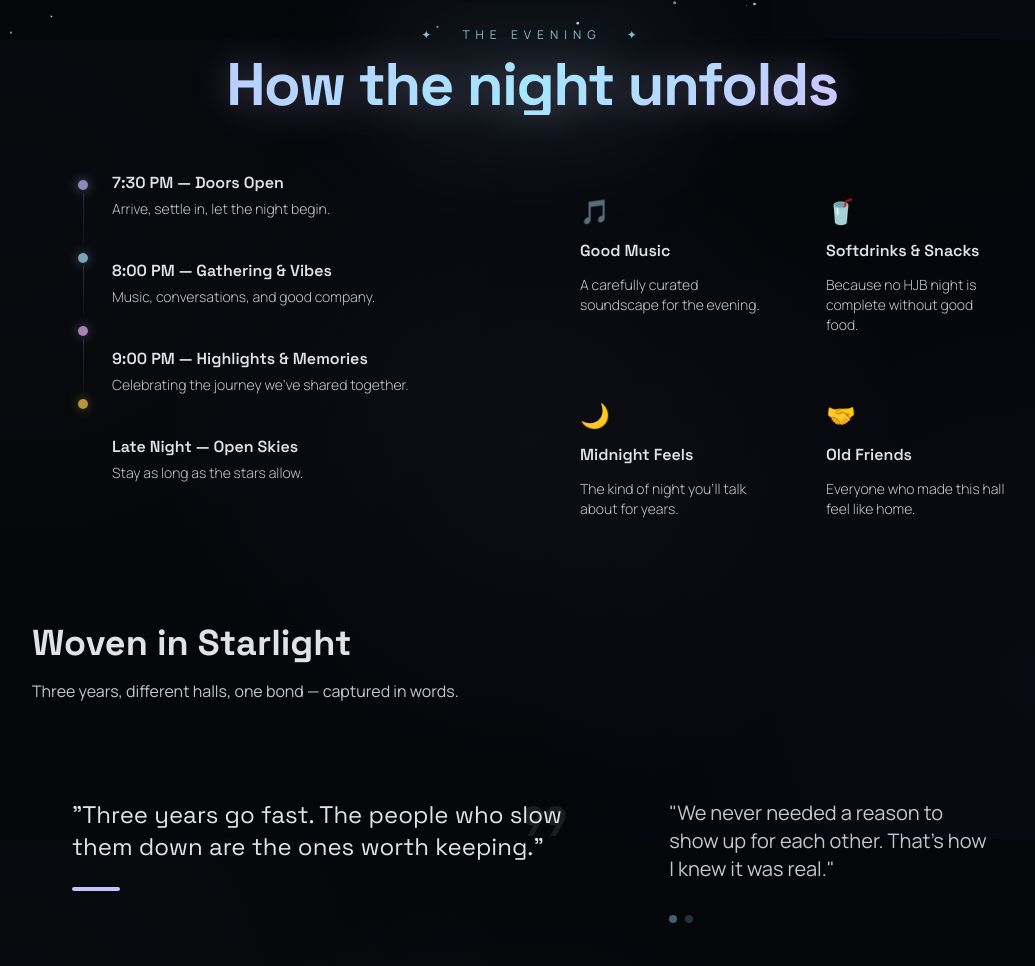
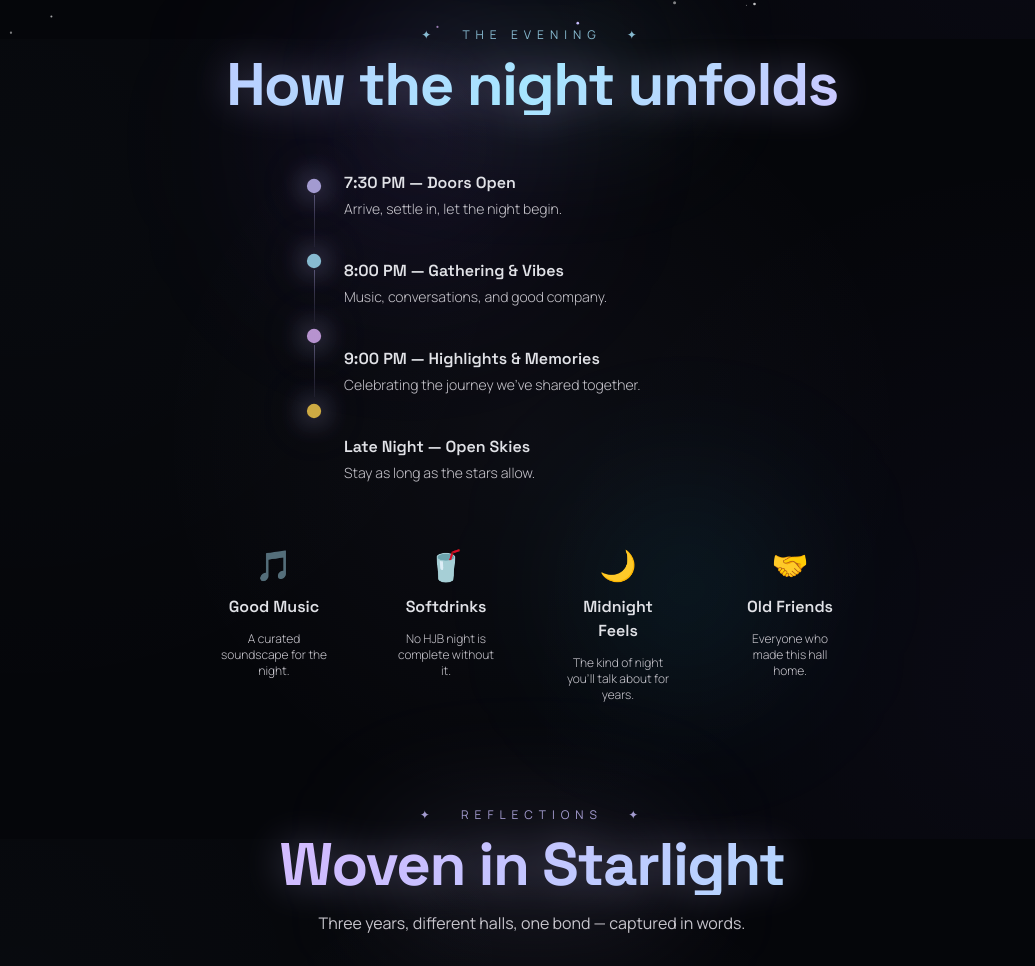
Before and after one commit to samarthkr123/Invitation, a plain HTML site: page index.html in a window 1280 px wide. Shown: the part 761-1727 px from the top of the page, without its empty margins (108-1143 px from the left). Drawn offline with nearby package versions, Linux system fonts and the light colour scheme.

Commit message:
Update index.html

```diff
--- a/index.html
+++ b/index.html
@@ -143,15 +143,56 @@
 
         /* ── Timeline ── */
         .timeline-dot {
-            width: 10px; height: 10px; border-radius: 50%;
-            background: rgba(201,191,255,0.7);
-            box-shadow: 0 0 12px rgba(201,191,255,0.5);
+            width: 12px; height: 12px; border-radius: 50%;
+            background: rgba(201,191,255,0.8);
+            box-shadow: 0 0 16px rgba(201,191,255,0.7), 0 0 32px rgba(201,191,255,0.3);
             flex-shrink: 0; margin-top: 5px;
+            animation: dotPulse 3s ease-in-out infinite;
+        }
+        @keyframes dotPulse {
+            0%,100% { transform: scale(1);   box-shadow: 0 0 16px rgba(201,191,255,0.7), 0 0 32px rgba(201,191,255,0.3); }
+            50%     { transform: scale(1.25); box-shadow: 0 0 24px rgba(201,191,255,0.9), 0 0 48px rgba(201,191,255,0.4); }
         }
         .timeline-line {
             width: 1px; height: 52px;
-            background: linear-gradient(to bottom, rgba(201,191,255,0.2), rgba(201,191,255,0.04));
+            background: linear-gradient(to bottom, rgba(201,191,255,0.35), rgba(201,191,255,0.06));
             margin: 3px auto;
+        }
+
+        /* ── Magical floating shimmer on glass cards ── */
+        .glass-card {
+            position: relative;
+        }
+        .glass-card::after {
+            content: '';
+            position: absolute;
+            inset: 0;
+            border-radius: inherit;
+            background: linear-gradient(135deg,
+                rgba(255,255,255,0.04) 0%,
+                transparent 50%,
+                rgba(201,191,255,0.03) 100%);
+            pointer-events: none;
+            opacity: 0;
+            transition: opacity 0.5s;
+        }
+        .glass-card:hover::after { opacity: 1; }
+
+        /* ── Animated gradient border on quote cards on hover ── */
+        .q-violet:hover, .q-cyan:hover, .q-rose:hover, .q-gold:hover, .q-teal:hover {
+            border-color: transparent !important;
+            background-clip: padding-box;
+        }
+
+        /* ── Floating orbs behind sections ── */
+        .magic-orb {
+            position: absolute; border-radius: 50%;
+            filter: blur(80px); pointer-events: none; z-index: -1;
+            animation: orbFloat 8s ease-in-out infinite alternate;
+        }
+        @keyframes orbFloat {
+            from { transform: translateY(0px) scale(1); }
+            to   { transform: translateY(-20px) scale(1.08); }
         }
 
         /* ── Mobile nav ── */
@@ -217,7 +258,9 @@
         </section>
 
         <!-- ── Evening + Vibe cards ── -->
-        <section class="mb-10 sm:mb-20">
+        <section class="mb-10 sm:mb-20 relative">
+            <div class="magic-orb w-64 h-64 bg-violet-500/10 top-0 left-1/4" style="animation-delay:0s"></div>
+            <div class="magic-orb w-48 h-48 bg-cyan-400/10 bottom-10 right-1/4" style="animation-delay:3s"></div>
 
             <!-- Centered magical header -->
             <div class="text-center mb-10 sm:mb-14 relative">
@@ -234,19 +277,19 @@
                 </h3>
             </div>
 
-            <div class="flex flex-col lg:flex-row gap-10 lg:gap-12 items-start">
+            <div class="flex flex-col items-center gap-10">
 
-                <!-- Timeline — centered on its own -->
-                <div class="w-full lg:flex-1 flex justify-center">
-                    <div class="flex gap-5 sm:gap-6 max-w-sm w-full">
-                        <div class="flex flex-col items-center pt-1">
+                <!-- Timeline — fully centered -->
+                <div class="w-full flex justify-center">
+                    <div class="flex gap-6 max-w-md w-full">
+                        <div class="flex flex-col items-center pt-1 flex-shrink-0">
                             <div class="timeline-dot"></div>
                             <div class="timeline-line"></div>
-                            <div class="timeline-dot" style="background:rgba(166,230,255,0.7);box-shadow:0 0 12px rgba(166,230,255,0.4)"></div>
+                            <div class="timeline-dot" style="background:rgba(166,230,255,0.8);box-shadow:0 0 14px rgba(166,230,255,0.5)"></div>
                             <div class="timeline-line"></div>
-                            <div class="timeline-dot" style="background:rgba(226,181,255,0.7);box-shadow:0 0 12px rgba(226,181,255,0.4)"></div>
+                            <div class="timeline-dot" style="background:rgba(226,181,255,0.8);box-shadow:0 0 14px rgba(226,181,255,0.5)"></div>
                             <div class="timeline-line"></div>
-                            <div class="timeline-dot" style="background:rgba(255,210,80,0.7);box-shadow:0 0 12px rgba(255,210,80,0.4)"></div>
+                            <div class="timeline-dot" style="background:rgba(255,210,80,0.8);box-shadow:0 0 14px rgba(255,210,80,0.5)"></div>
                         </div>
                         <div class="flex flex-col gap-8 sm:gap-10">
                             <div>
@@ -269,37 +312,47 @@
                     </div>
                 </div>
 
-                <!-- Vibe cards -->
-                <div class="w-full lg:flex-1 grid grid-cols-2 gap-3 sm:gap-4">
-                    <div class="vibe-card glass-card rounded-xl sm:rounded-2xl p-4 sm:p-6 flex flex-col gap-2 sm:gap-3">
-                        <span class="text-xl sm:text-2xl">🎵</span>
+                <!-- Vibe cards — centered below timeline -->
+                <div class="w-full grid grid-cols-2 sm:grid-cols-4 gap-3 sm:gap-4 max-w-2xl mx-auto">
+                    <div class="vibe-card glass-card rounded-xl sm:rounded-2xl p-4 sm:p-6 flex flex-col gap-2 sm:gap-3 items-center text-center">
+                        <span class="text-2xl sm:text-3xl">🎵</span>
                         <p class="font-headline text-sm sm:text-base font-semibold text-on-surface">Good Music</p>
-                        <p class="text-on-surface-variant text-xs sm:text-sm font-light">A carefully curated soundscape for the evening.</p>
+                        <p class="text-on-surface-variant text-xs font-light">A curated soundscape for the night.</p>
                     </div>
-                    <div class="vibe-card glass-card rounded-xl sm:rounded-2xl p-4 sm:p-6 flex flex-col gap-2 sm:gap-3">
-                        <span class="text-xl sm:text-2xl">🥤</span>
-                        <p class="font-headline text-sm sm:text-base font-semibold text-on-surface">Softdrinks & Snacks</p>
-                        <p class="text-on-surface-variant text-xs sm:text-sm font-light">Because no HJB night is complete without good food.</p>
+                    <div class="vibe-card glass-card rounded-xl sm:rounded-2xl p-4 sm:p-6 flex flex-col gap-2 sm:gap-3 items-center text-center">
+                        <span class="text-2xl sm:text-3xl">🥤</span>
+                        <p class="font-headline text-sm sm:text-base font-semibold text-on-surface">Softdrinks</p>
+                        <p class="text-on-surface-variant text-xs font-light">No HJB night is complete without it.</p>
                     </div>
-                    <div class="vibe-card glass-card rounded-xl sm:rounded-2xl p-4 sm:p-6 flex flex-col gap-2 sm:gap-3">
-                        <span class="text-xl sm:text-2xl">🌙</span>
+                    <div class="vibe-card glass-card rounded-xl sm:rounded-2xl p-4 sm:p-6 flex flex-col gap-2 sm:gap-3 items-center text-center">
+                        <span class="text-2xl sm:text-3xl">🌙</span>
                         <p class="font-headline text-sm sm:text-base font-semibold text-on-surface">Midnight Feels</p>
-                        <p class="text-on-surface-variant text-xs sm:text-sm font-light">The kind of night you'll talk about for years.</p>
+                        <p class="text-on-surface-variant text-xs font-light">The kind of night you'll talk about for years.</p>
                     </div>
-                    <div class="vibe-card glass-card rounded-xl sm:rounded-2xl p-4 sm:p-6 flex flex-col gap-2 sm:gap-3">
-                        <span class="text-xl sm:text-2xl">🤝</span>
+                    <div class="vibe-card glass-card rounded-xl sm:rounded-2xl p-4 sm:p-6 flex flex-col gap-2 sm:gap-3 items-center text-center">
+                        <span class="text-2xl sm:text-3xl">🤝</span>
                         <p class="font-headline text-sm sm:text-base font-semibold text-on-surface">Old Friends</p>
-                        <p class="text-on-surface-variant text-xs sm:text-sm font-light">Everyone who made this hall feel like home.</p>
+                        <p class="text-on-surface-variant text-xs font-light">Everyone who made this hall home.</p>
                     </div>
                 </div>
             </div>
         </section>
 
         <!-- ── Quotes ── -->
-        <section class="mb-10 sm:mb-20" id="quotes">
-            <div class="mb-8 sm:mb-14">
-                <h3 class="font-headline text-3xl sm:text-4xl font-bold mb-3 sm:mb-4">Woven in Starlight</h3>
-                <p class="text-on-surface-variant text-sm sm:text-base">Three years, different halls, one bond — captured in words.</p>
+        <section class="mb-10 sm:mb-20 relative" id="quotes">
+            <div class="magic-orb w-72 h-72 bg-purple-500/8 top-20 right-0" style="animation-delay:2s"></div>
+            <div class="magic-orb w-56 h-56 bg-blue-400/8 bottom-0 left-0" style="animation-delay:5s"></div>
+            <div class="text-center mb-10 sm:mb-14 relative">
+                <div class="absolute -z-10 w-[300px] h-[120px] bg-primary/10 blur-[60px] rounded-full top-1/2 left-1/2 -translate-x-1/2 -translate-y-1/2"></div>
+                <span class="font-label text-[11px] sm:text-xs uppercase text-primary/80 mb-3 block" style="letter-spacing:0.5em;">✦ &nbsp; Reflections &nbsp; ✦</span>
+                <h3 class="font-headline text-3xl sm:text-5xl md:text-6xl font-bold tracking-tight"
+                    style="background: linear-gradient(135deg, #e2b5ff 0%, #c9bfff 40%, #a6e6ff 100%);
+                           -webkit-background-clip: text; -webkit-text-fill-color: transparent;
+                           background-clip: text;
+                           filter: drop-shadow(0 0 20px rgba(201,191,255,0.35));">
+                    Woven in Starlight
+                </h3>
+                <p class="text-on-surface-variant text-sm sm:text-base mt-4">Three years, different halls, one bond — captured in words.</p>
             </div>
 
             <!-- Single column on mobile, bento on desktop -->
```
